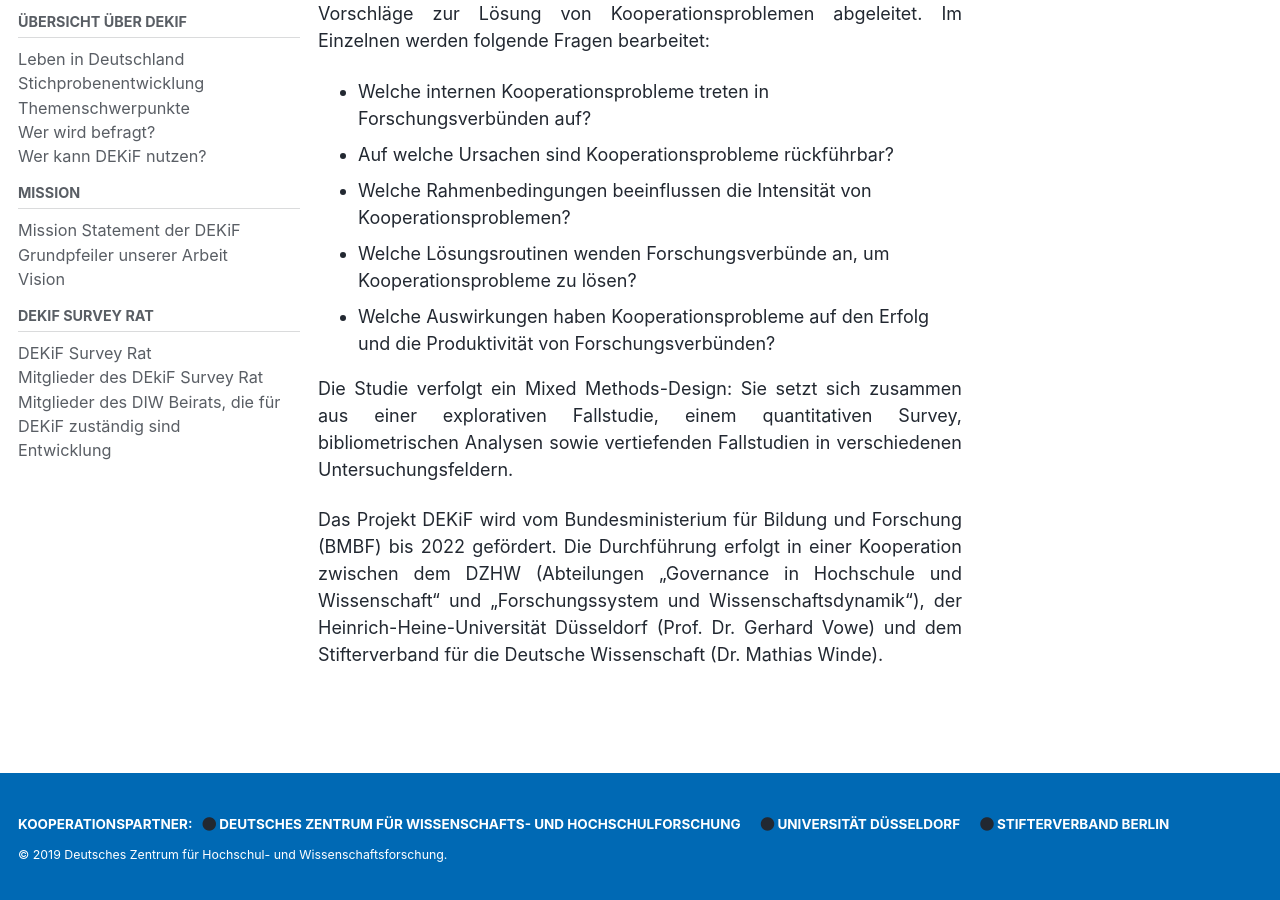
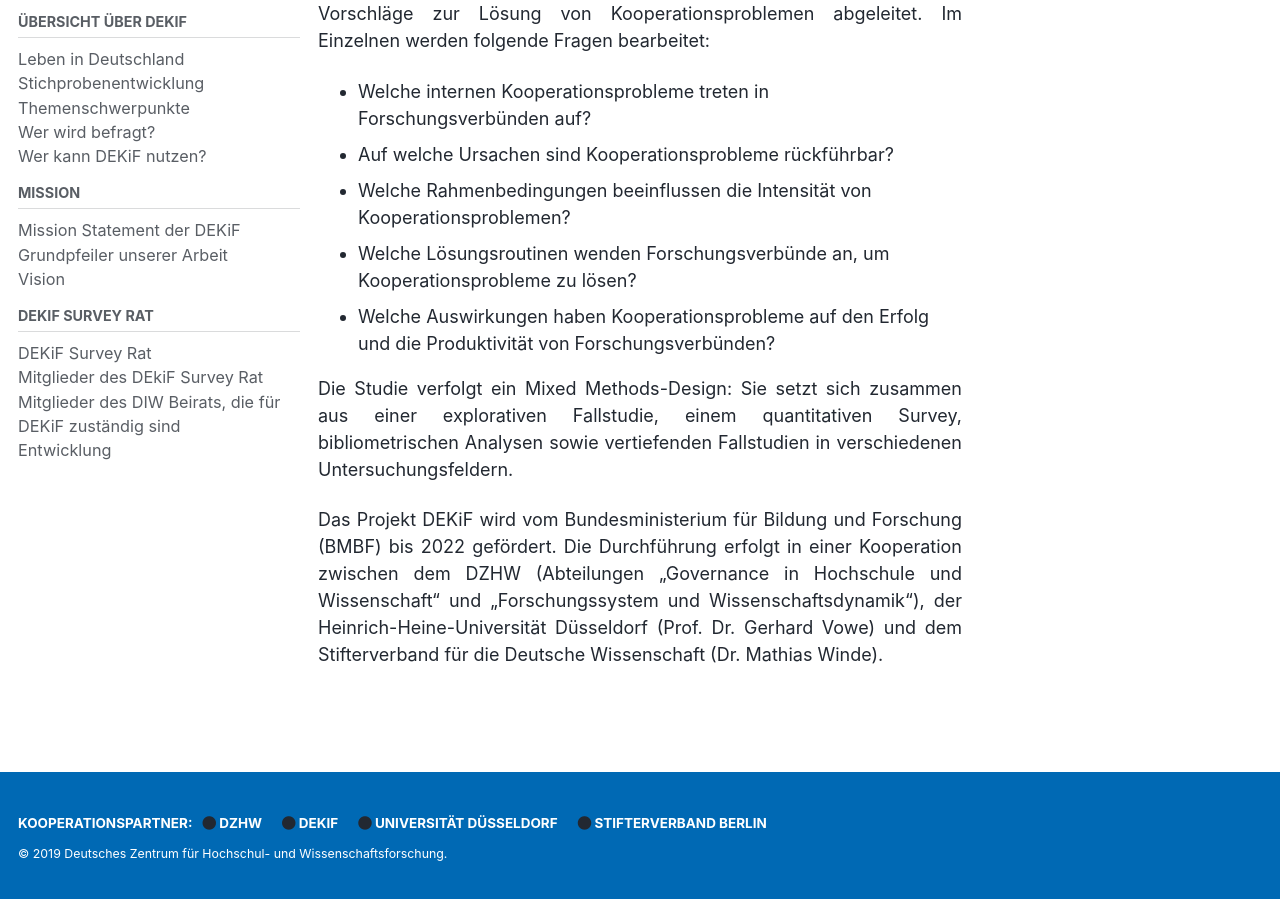
Before and after one commit to MalteHueckstaedt/Chernoff_Face, a Jekyll site: the page built from index.md, in a window 1280 px wide and 900 px high, scrolled down 349 px. Built offline with Jekyll 4.4.1, drawn with Linux system fonts in a browser that asks for light colours; cached includes are drawn as plain includes; nearby versions of some CDN libraries.

Commit message:
Add DEKiF-Link Footer

```diff
--- a/_config.yml
+++ b/_config.yml
@@ -145,9 +145,12 @@ footer:
     - label: "GitHub"
       icon: "fab fa-fw fa-github"
       #url: "https://github.com/DZHW-DEKiF?tab=repositories"
-    - label: "Deutsches Zentrum für Wissenschafts- und Hochschulforschung"
+    - label: "DZHW"
       icon: "fas fa-circle"
       url: "https://www.dzhw.eu/"
+    - label: "DEKiF"
+      icon: "fas fa-circle"
+      url: "https://www.dzhw.eu/forschung/projekt?pr_id=647"
     - label: "Universität Düsseldorf"
       icon: "fas fa-circle"
       url: "https://www.uni-duesseldorf.de"
```
